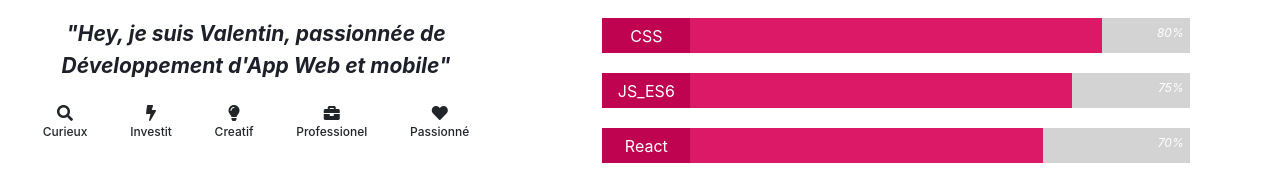
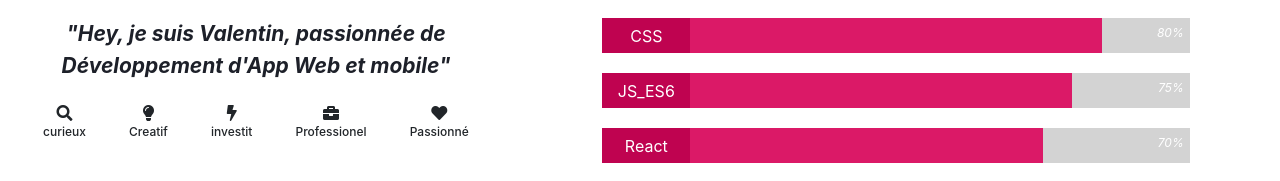
Before and after one commit to valentinLmr/portfolio, a React (Create React App) app: page / in a window 1280 px wide. Shown: the part 1232-1413 px from the top of the page. Built offline with nearby package versions, Linux system fonts and the light colour scheme.

Commit message:
portofolio almost done

```diff
--- /dev/null
+++ b/src/components/About/Infos/Info/Info.js
@@ -0,0 +1,13 @@
+import React from 'react';
+import style from './Info.module.css';
+
+const info = props => (
+    <div className={style.Info}>
+        <div className={style.InfoContainer}>
+            <i className={props.img}></i>
+        </div>
+        <h4>{props.name}</h4>
+    </div>
+)
+
+export default info
--- /dev/null
+++ b/src/components/About/Infos/Info/Info.module.css
@@ -0,0 +1,14 @@
+.Info{
+    margin: auto 0;
+    height: auto;
+}
+
+.Info h4{
+    font-size: 12px;
+}
+
+@media (max-width: 700px) {
+    .Info{
+        width: auto;
+    }
+}
--- a/src/components/About/Infos/Infos.js
+++ b/src/components/About/Infos/Infos.js
@@ -1,8 +1,52 @@
-import React from 'react';
+import React, { Component } from 'react';
 import styles from './Infos.module.css';
-import profil from '../../../assets/Images/valou.jpg'
+import profil from '../../../assets/Images/valou.jpg';
+import Info from './Info/Info'
 
-const about = () => {
+class Infos extends Component {
+    states= {
+        infos:{
+            curieux:{
+                image: "fas fa-search"
+            },
+            Creatif:{
+                image: "fas fa-lightbulb"
+            },
+            investit:{
+                image: "fas fa-bolt"
+            },
+            Professionel:{
+                image: "fas fa-briefcase"
+            },
+            Passionné:{
+                image: "fas fa-heart"
+            }
+        }
+    }
+    render () {
+
+        const infosArray = []
+
+        const infosState = {
+            ...this.states.infos
+        }
+
+        for (let key in infosState){
+            infosArray.push({
+                name: key,
+                image: this.states.infos[key].image
+            })
+        }
+
+        const infos = infosArray.map(info => {
+           return  (
+
+                        <Info
+                        key={info.name}
+                        img={info.image}
+                        name={info.name}/>
+           )
+        })
         return (
             <div className={styles.InfosContainer}>
                 <div>
@@ -11,76 +55,13 @@ const about = () => {
                         <p style={{fontSize: '21px', justifyContent:'center', color: 'rgb(29, 32, 41)'}}><strong><i>"Hey, je suis Valentin, passionnée de Développement d'App Web et mobile"</i></strong></p>
                     </div>
                     <div className={styles.Infos}>
-                    <div className={styles.Info}>
-                        <div className={styles.InfoContainer}>
-                            <i className="fas fa-search"></i>
-                        </div>
-                        <h4>Curieux</h4>
-                    </div>
-                    <div className={styles.Info}>
-                        <div className={styles.InfoContainer}>
-                            <i className="fas fa-bolt"></i>
-                        </div>
-                        <div className={styles.Info}>
-                            <h4>Investit</h4>
-                        </div>
-                    </div>
-                    <div className={styles.Info}>
-                        <div className={styles.InfoContainer}>
-                            <i className="fas fa-lightbulb"></i>
-                        </div>
-                        <div className={styles.Info}>
-                            <h4>Creatif</h4>
-                        </div>
-                    </div>
-                    <div className={styles.Info}>
-                        <div className={styles.InfoContainer}>
-                            <i className="fas fa-briefcase"></i>
-                        </div>
-                        <div className={styles.Info}>
-                            <h4>Professionel</h4>
-                        </div>
-                    </div>
-                    <div className={styles.Info}>
-                        <div className={styles.InfoContainer}>
-                            <i className="fas fa-heart"></i>
-                        </div>
-                        <div className={styles.Info}>
-                            <h4>Passionné</h4>
-                        </div>
-                    </div>
+                        {infos}
                     </div>
                 </div>
             </div>
         )
     }
-
-{/* // <div className={styles.About}>
-        //     <h2 >About</h2>
-        //     <div className={styles.InsideAbout}>
-        //         <div
-        //         className={styles.AboutPhoto}>
-        //             <img src={profil} alt='profil'/>
-        //         </div>
-        //         <div className={styles.AboutText}>
-        //             <p
-        //             style={{fontSize: '21px'}}>
-        //                 Développeur FullStack Junior. je suis innovant, créatif, fiable et persévérant,  j’aime penser, designer, concevoir et gérer des produits.  Tant a l'aise dans le travail d'équipe qu'en autonomie je m’adapte facilement et .
-        //                 apprends continuellement pour atteindre mes objectifs.
-        //             </p>
-        //         </div>
-        //     </div>
-        // </div>
-    </div> */}
+}
 
 
-
-
-
-
-
-
-
-
-
-export default about
+export default Infos
--- a/src/components/About/Infos/Infos.module.css
+++ b/src/components/About/Infos/Infos.module.css
@@ -14,15 +14,6 @@
     align-content: center;
     width: 100%
 }
-.Info{
-    margin: auto 0;
-    height: auto;
-}
-
-.Info h4{
-    font-size: 12px;
-}
-
 @media (max-width: 700px) {
 
     .InfosContainer{
@@ -30,8 +21,4 @@
         height: auto;
         margin: 0 auto;
     }
-
-    .Info{
-        width: auto;
-    }
 }
--- /dev/null
+++ b/src/components/Projets/Projet/Projet.js
@@ -0,0 +1,25 @@
+import React from 'react';
+import style from './Projet.module.css'
+
+const projet = props => (
+    <div className={style.Projet}
+            style={{backgroundImage: `url(${props.image})`, backgroundSize:'cover'}}>
+                <a href={props.url}>
+                    <div className={style.Hover}>
+                        <div style={{
+                            padding: '10%'
+                            }}>
+                            <div style={{height:'20%'}}>
+                                <h3><strong>{props.name}</strong></h3>
+                            </div>
+                            <div className={style.Line}></div>
+                            <div style={{height:'80%'}}>
+                                <p style={{padding: '20px'}}><strong>{props.content}</strong></p>
+                            </div>
+                        </div>
+                    </div>
+                </a>
+            </div>
+)
+
+export default projet
--- /dev/null
+++ b/src/components/Projets/Projet/Projet.module.css
@@ -0,0 +1,47 @@
+
+
+
+.Projet{
+    list-style-type: none;
+    width: 50%;
+    height: 50vh;
+    box-sizing: border-box;
+    align-self: auto;
+    position: relative;
+    display: block;
+    background-position: center;
+}
+
+.Hover{
+    background-color: black;
+    width: 100%;
+    height: 100%;
+    opacity: 0;
+    transition: .5s ease;
+    position: absolute
+}
+.Hover:hover{
+    opacity: 0.5;
+    color: white;
+}
+.Hover h3{
+    font-size: 35px;
+    height: 80%;
+    margin: 10px 0;
+}
+
+
+.Line{
+    width: 80%;
+    background-color: white;
+    margin: auto;
+    height: 2px;
+}
+
+@media (max-width:700px) {
+
+    .Projet{
+        width: 100%;
+        height: 60vh;
+    }
+}
--- a/src/components/Projets/Projet.module.css
+++ b/src/components/Projets/Projets.module.css
@@ -20,38 +20,9 @@
     align-content: center;
 }
 
-
-.Projet{
-    list-style-type: none;
-    width: 50%;
-    height: 50vh;
-    box-sizing: border-box;
-    align-self: auto;
-    position: relative;
-    display: block;
-    background-position: center;
-}
-
-.Hover{
-    background-color: black;
-    width: 100%;
-    height: 100%;
-    opacity: 0;
-    transition: .5s ease;
-    position: absolute
-}
-.Hover:hover{
-    opacity: 0.5;
-}
-
 @media (max-width:700px) {
     .Projets{
         display: block;
         width: 100%;
     }
-
-    .Projet{
-        width: 100%;
-        height: 60vh;
-    }
 }
```
Also changed, not shown: src/components/Projets/Projets.js (+66 -35 lines). Lines whose indentation alone changed are shown as unchanged.
